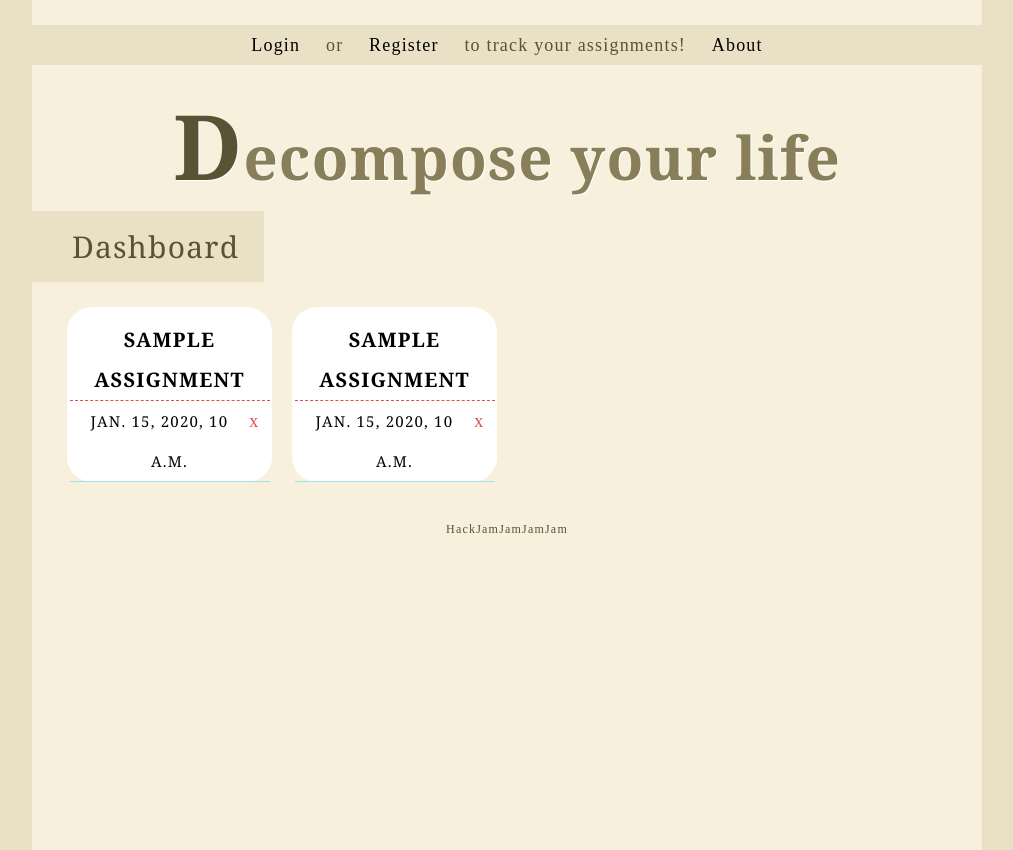
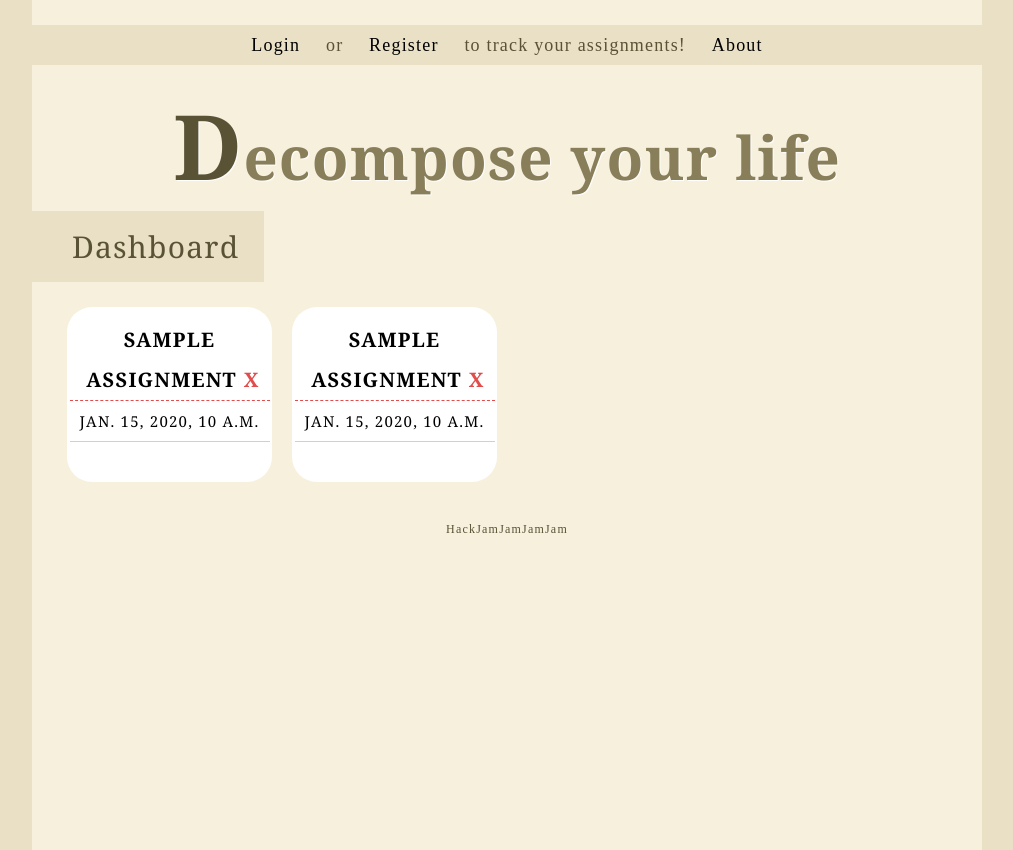
Before and after one commit to michelle/Decomposition, a Django app: template decomposition/templates/dashboard.html in a window 1280 px wide. Shown: the whole page, without its empty margins (133-1146 px from the left). Run offline with Django 3.2, Linux system fonts and the light colour scheme; tables that the repository leaves empty hold one stand-in row (values such as "Sample post"); the template is opened without the code that fills it: values that come from a table or form of the project are taken from there, most other values are stand-ins (such as "Sample title", 1, 10 or a date in 2020); parts of the project's set-up code (start-up, migrations or seed data) failed here and were passed over; some libraries are stand-ins or nearby versions; some web fonts are replaced.

Commit message:
minor changes

```diff
--- a/decomposition/templates/base.html
+++ b/decomposition/templates/base.html
@@ -139,7 +139,7 @@ a:hover {
   text-align: center;
   width: 900px;
   background-color: #f6f0dd;
-  height: 100%;
+  min-height: 100%;
   padding: 25px;
 }
 
--- a/decomposition/templates/dashboard.html
+++ b/decomposition/templates/dashboard.html
@@ -6,14 +6,14 @@
 
    {% for assignment in Activeassignments %}
       <a href="assignment/{{ assignment.id }}" ><div class="assignment" id={{ assignment.id }}>
-        <h2>{{ assignment.title }}</h2> <span class="delete">x</span></h2>
+        <h2>{{ assignment.title }} <span class="delete">x</span></h2>
         <h3>{{ assignment.due }}</h3>
       </div></a>
    {% endfor %}
    {% for assignment in inActiveassignments %}
 
       <a href="assignment/{{ assignment.id }}" ><div class="inactive" id={{ assignment.id }}>
-        <h2>{{ assignment.title }}</h2> <span class="delete">x</span></h2>
+        <h2>{{ assignment.title }} <span class="delete">x</span></h2>
         <h3>{{ assignment.due }}</h3>
       </div></a>
    {% endfor %}
```
